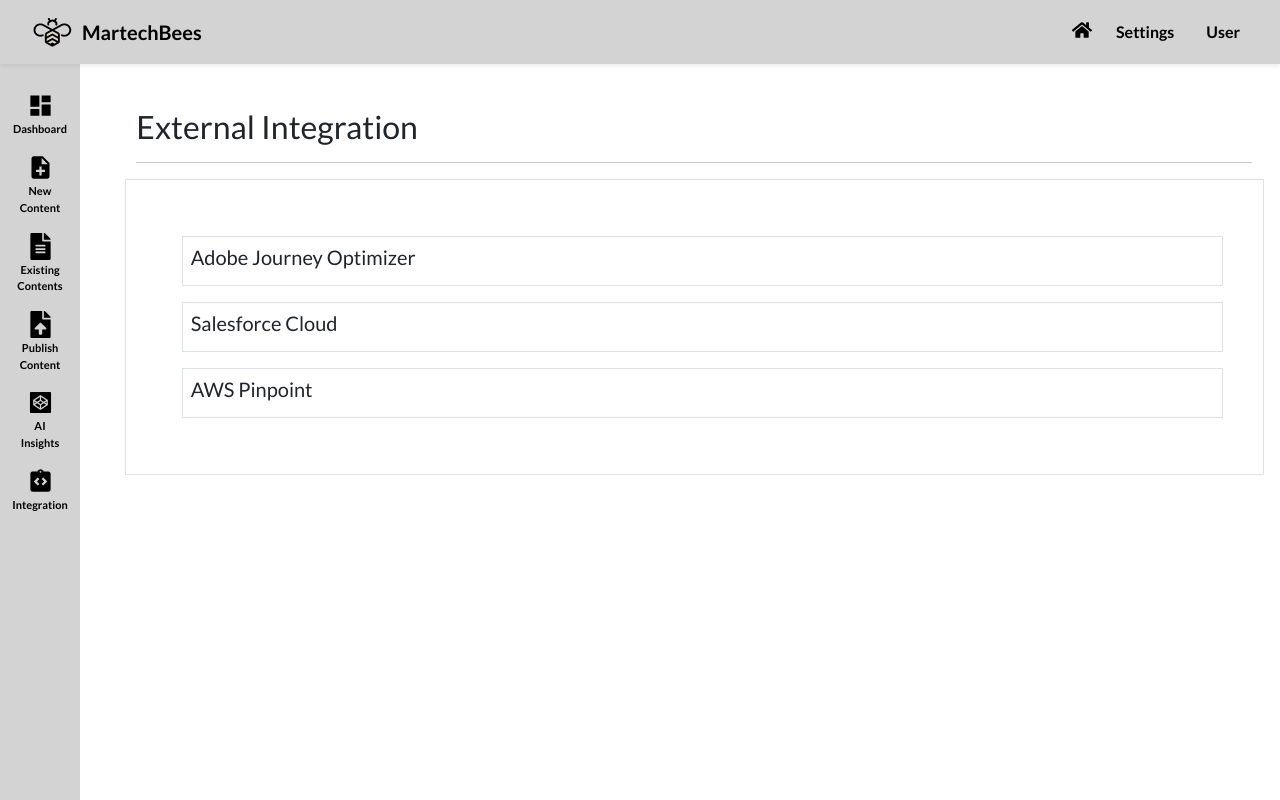
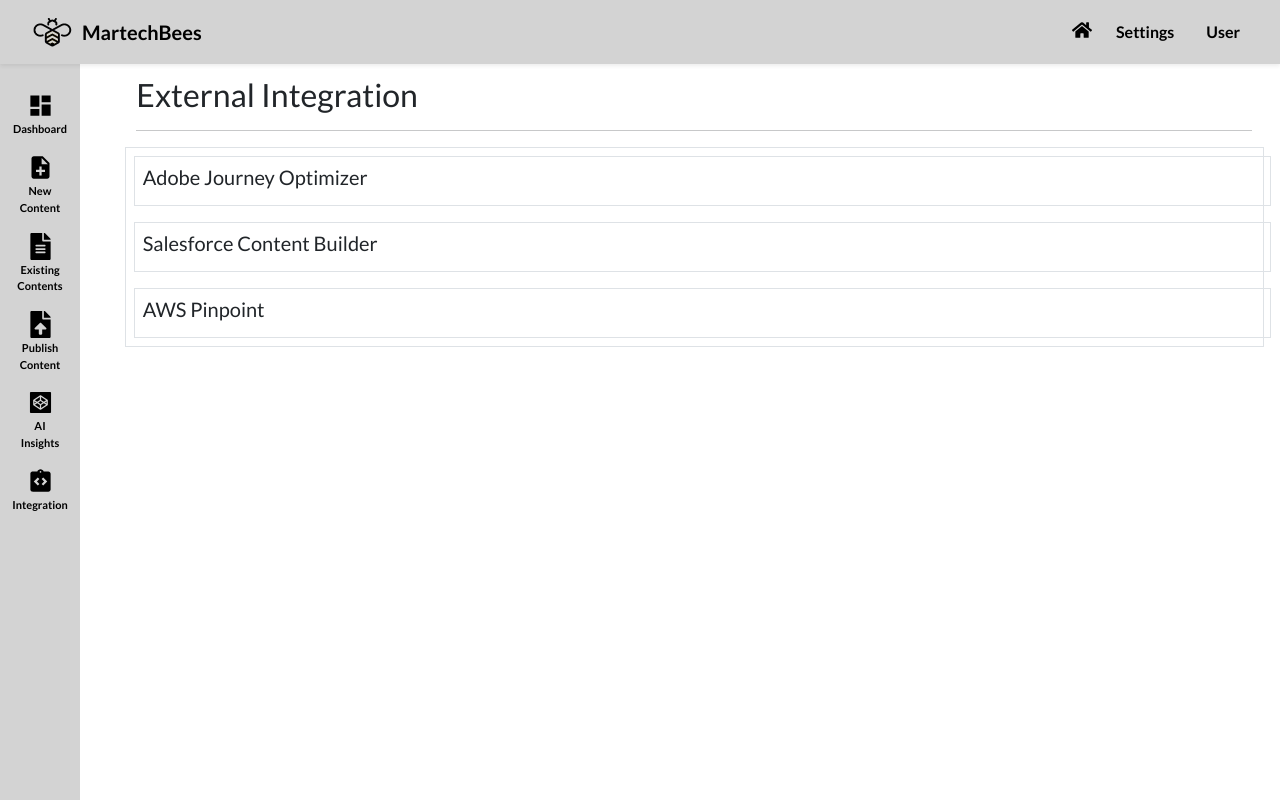
Before and after one commit to JAMESJOHN95/Content_Ui_TS, a React (Vite) app: page /integration in a window 1280 px wide. Built offline with nearby package versions, Linux system fonts and the light colour scheme; no server answers.

Commit message:
corrected the alignment of image with the template and renamed to Salesforce Content Builder

```diff
--- a/src/Pages/ExistingDetails.tsx
+++ b/src/Pages/ExistingDetails.tsx
@@ -389,11 +389,13 @@
                   </div>
                   {/* Template Info */}
                   <div className="rounded p-2 col-12 mb-3 mb-md-0">
-                    <div className="row">
-                      <div className="col-md-4">
+                    <div className="row d-flex align-items-stretch ">
+                      <div className="col-md-8 mb-3 mb-md-0">
+                        <div className="border rounded shadow-sm p-2 row h-100">
+                        <div className="col-md-6">
                         {template.containerContent?.length! > 0 && (
                           <div className="template-images">
-                            <div className="d-flex flex-wrap gap-2">
+                            <div className="d-flex flex-wrap gap-2 ">
                               {template.containerContent
                                 ?.filter(
                                   (item) =>
@@ -439,9 +441,8 @@
                             </div>
                           </div>
                         )}
-                      </div>
-                      <div className="col-md-4">
-                        <div className="border rounded shadow-sm p-2">
+                        </div>
+                        <div className="col-md-6">
                           <p style={{ fontSize: "15px", fontWeight: "bold" }}>
                             {template.templateName}
                           </p>
@@ -470,9 +471,10 @@
                           </div>
                         </div>
                       </div>
+                      </div>
                       {/* Analytics */}
                       <div className="col-md-4">
-                        <div className="border rounded shadow-sm p-2 ">
+                        <div className="border rounded shadow-sm p-2 h-100">
                           <h6
                             className="text-center"
                             style={{ fontWeight: "bold", fontSize: "11px" }}
--- a/src/Pages/Integration.tsx
+++ b/src/Pages/Integration.tsx
@@ -1,23 +1,30 @@
-import React from 'react'
-import Layout from './Layout'
+import React from "react";
+import Layout from "./Layout";
 function Integration() {
   return (
-<div className='row'>
-    <div className='col-md-1'><Layout/></div>
-        <div className='col-md-11 container'>
-         <div className='mt-5 container'>
-            <h3>External Integration</h3>
-            <hr/>
-         </div>
-    <div className='row border p-5 m-3'>
-
-                 <div className='border border-solid p-2 m-2'><h5 >Adobe Journey Optimizer</h5></div>
-                 <div className='border border-solid p-2 m-2'><h5 >Salesforce Cloud</h5></div>
-                 <div className='border border-solid p-2 m-2'><h5 >AWS Pinpoint</h5></div>
+    <div className="row ">
+      <div className="col-md-1">
+        <Layout />
+      </div>
+      <div className="col-md-11 container">
+        <div className="mt-3 container">
+          <h3>External Integration</h3>
+          <hr />
+        </div>
+        <div className="row border p-0 m-3">
+          <div className="border border-solid p-2 m-2">
+            <h5>Adobe Journey Optimizer</h5>
+          </div>
+          <div className="border border-solid p-2 m-2">
+            <h5>Salesforce Content Builder</h5>
+          </div>
+          <div className="border border-solid p-2 m-2">
+            <h5>AWS Pinpoint</h5>
+          </div>
+        </div>
+      </div>
     </div>
-        </div>
-</div>
-  )
+  );
 }
 
-export default Integration
+export default Integration;
```
